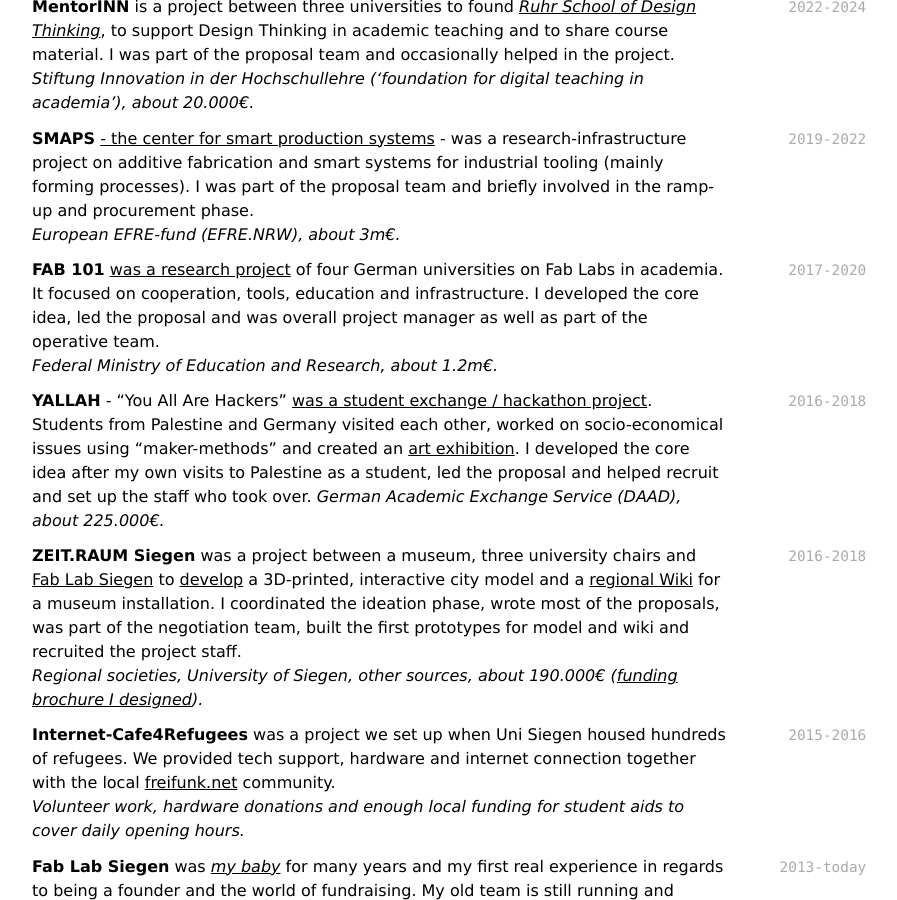
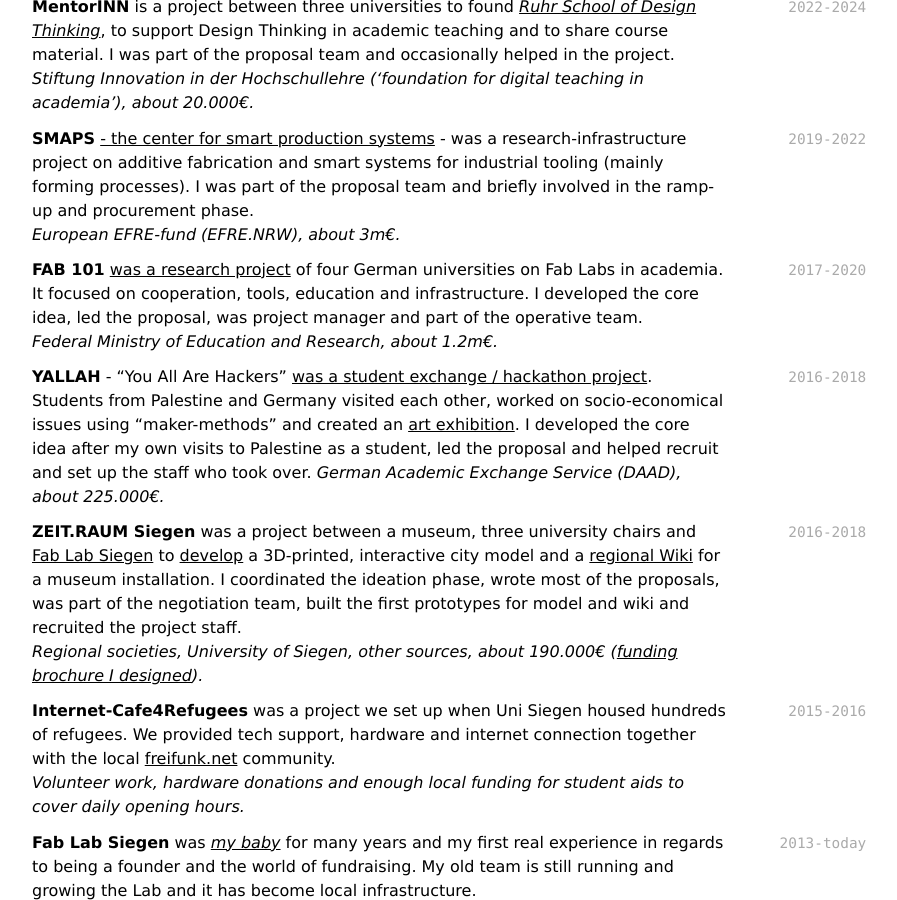
Before and after one commit to oliverstickel/oliverstickel.github.io, a Jekyll site: the page built from index.md, in a window 1280 px wide and 900 px high, scrolled down 2935 px. Shown: the whole window, without its empty margins (300-1197 px from the left). Built offline with Jekyll 4.4.1, drawn with Linux system fonts in a browser that asks for light colours; nearby versions of some CDN libraries; a style sheet for code colours, icons or effects is not loaded.

Commit message:
Update index.md

```diff
--- a/index.md
+++ b/index.md
@@ -102,7 +102,7 @@ I enjoy camping, water, (working on) motorbikes, cooking and books.
 *European EFRE-fund (EFRE.NRW), about 3m€.*
 
 `2017-2020`
-**FAB 101** [was a research project](https://fab101.de) of four German universities on Fab Labs in academia. It focused on cooperation, tools, education and infrastructure. I developed the core idea, led the proposal and was overall project manager as well as part of the operative team.
+**FAB 101** [was a research project](https://fab101.de) of four German universities on Fab Labs in academia. It focused on cooperation, tools, education and infrastructure. I developed the core idea, led the proposal, was project manager and part of the operative team.
 *Federal Ministry of Education and Research, about 1.2m€.*
 
 `2016-2018`
```
